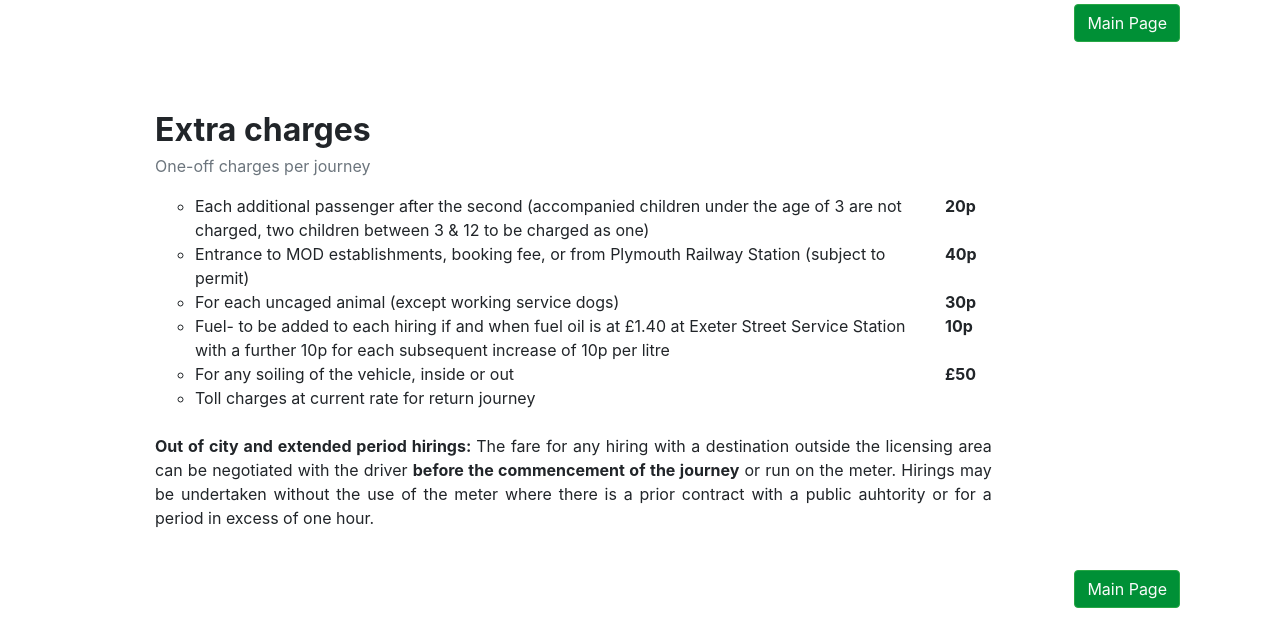
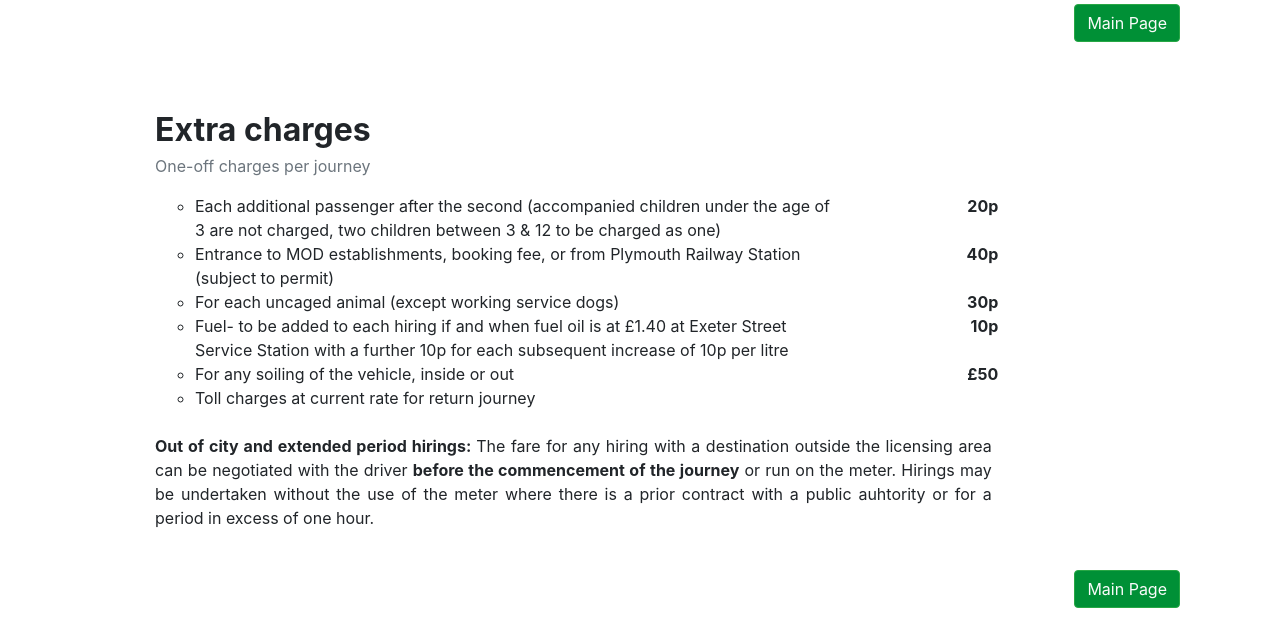
Before and after one commit to ionescuig/taxi-fares, a Django app: page /fares/ in a window 1280 px wide. Shown: the part 308-932 px from the top of the page. Run offline with Django 3.2, Linux system fonts and the light colour scheme; data that the repository does not hold is empty; some libraries are stand-ins or nearby versions.

Commit message:
Modified fares template to render nicer on smaller divices

```diff
--- a/src/templates/main/fares.html
+++ b/src/templates/main/fares.html
@@ -42,40 +42,40 @@
                 <ul>
                     <li>
                         <div class="row">
-                            <div class="col-sm-6">
+                            <div class="col-sm-10 col-md-8 col-lg-6">
                                 {{ obj.start_label }}
                             </div>
-                            <div class="col-sm-3">
+                            <div class="col-sm-2">
                                 <strong>{{ obj.start }}</strong>
                             </div>
                         </div>
                     </li>
                     <li>
                         <div class="row">
-                            <div class="col-sm-6">
+                            <div class="col-sm-10 col-md-8 col-lg-6">
                                 {{ obj.first_label }}
                             </div>
-                            <div class="col-sm-3">
+                            <div class="col-sm-2">
                                 <strong>{{ obj.first }}</strong>
                             </div>
                         </div>
                     </li>
                     <li>
                         <div class="row">
-                            <div class="col-sm-6">
+                            <div class="col-sm-10 col-md-8 col-lg-6">
                                 {{ obj.second_label }}
                             </div>
-                            <div class="col-sm-3">
+                            <div class="col-sm-2">
                                 <strong>{{ obj.second }}</strong>
                             </div>
                         </div>
                     </li>
                     <li>
                         <div class="row">
-                            <div class="col-sm-6">
+                            <div class="col-sm-10 col-md-8 col-lg-6">
                                 {{ obj.waiting_label }}
                             </div>
-                            <div class="col-sm-3">
+                            <div class="col-sm-2">
                                 <strong>{{ obj.waiting }}</strong>
                             </div>
                         </div>
@@ -94,62 +94,62 @@
             <ul>
                 <li>
                     <div class="row">
-                        <div class="col-sm-9">
+                        <div class="col-sm-10 col-md-10 col-lg-8">
                             Each additional passenger after the second
                             (accompanied children under the age of 3 are not charged,
                             two children between 3 & 12 to be charged as one)
                         </div>
-                        <div class="col-sm-3">
+                        <div class="col-sm-2 text-right">
                             <strong>20p</strong>
                         </div>
                     </div>
                 </li>
                 <li>
                     <div class="row">
-                        <div class="col-sm-9">
+                        <div class="col-sm-10 col-md-10 col-lg-8">
                             Entrance to MOD establishments, booking fee,
                             or from Plymouth Railway Station (subject to permit)
                         </div>
-                        <div class="col-sm-3">
+                        <div class="col-sm-2 text-right">
                             <strong>40p</strong>
                         </div>
                     </div>
                 </li>
                 <li>
                     <div class="row">
-                        <div class="col-sm-9">
+                        <div class="col-sm-10 col-md-10 col-lg-8">
                             For each uncaged animal (except working service dogs)
                         </div>
-                        <div class="col-sm-3">
+                        <div class="col-sm-2 text-right">
                             <strong>30p</strong>
                         </div>
                     </div>
                 </li>
                 <li>
                     <div class="row">
-                        <div class="col-sm-9">
+                        <div class="col-sm-10 col-md-10 col-lg-8">
                             Fuel- to be added to each hiring if and when fuel oil is at £1.40
                             at Exeter Street Service Station with a further 10p for each subsequent increase
                             of 10p per litre
                         </div>
-                        <div class="col-sm-3">
+                        <div class="col-sm-2 text-right">
                             <strong>10p</strong>
                         </div>
                     </div>
                 </li>
                 <li>
                     <div class="row">
-                        <div class="col-sm-9">
+                        <div class="col-sm-10 col-md-10 col-lg-8">
                             For any soiling of the vehicle, inside or out
                         </div>
-                        <div class="col-sm-3">
+                        <div class="col-sm-2 text-right">
                             <strong>£50</strong>
                         </div>
                     </div>
                 </li>
                 <li>
                     <div class="row">
-                        <div class="col-sm-9">
+                        <div class="col-sm-10 col-md-10 col-lg-8">
                             Toll charges at current rate for return journey
                         </div>
                     </div>
@@ -157,7 +157,7 @@
             </ul>
             <br>
             <div class="row">
-                <div class="col-sm-10 text-justify">
+                <div class="col-sm-12 col-md-12 col-lg-10 text-justify">
                     <li>
                         <strong>Out of city and extended period hirings: </strong>
                         The fare for any hiring with a destination outside the licensing area can be negotiated
```
